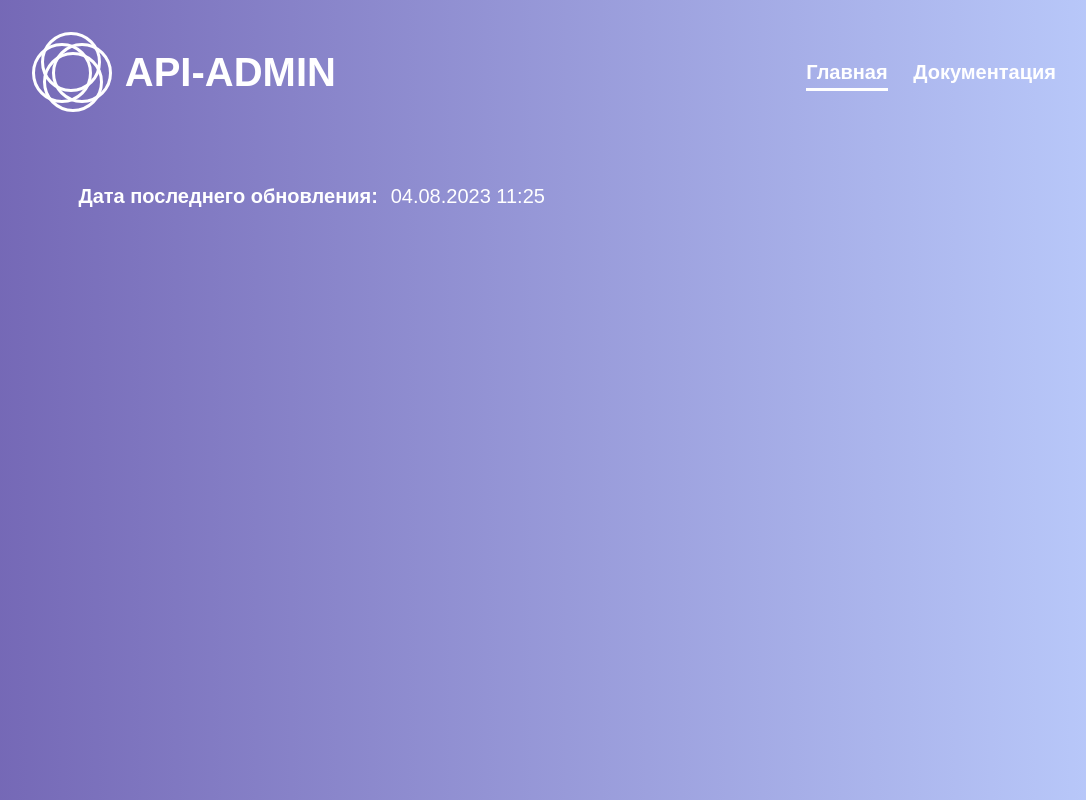
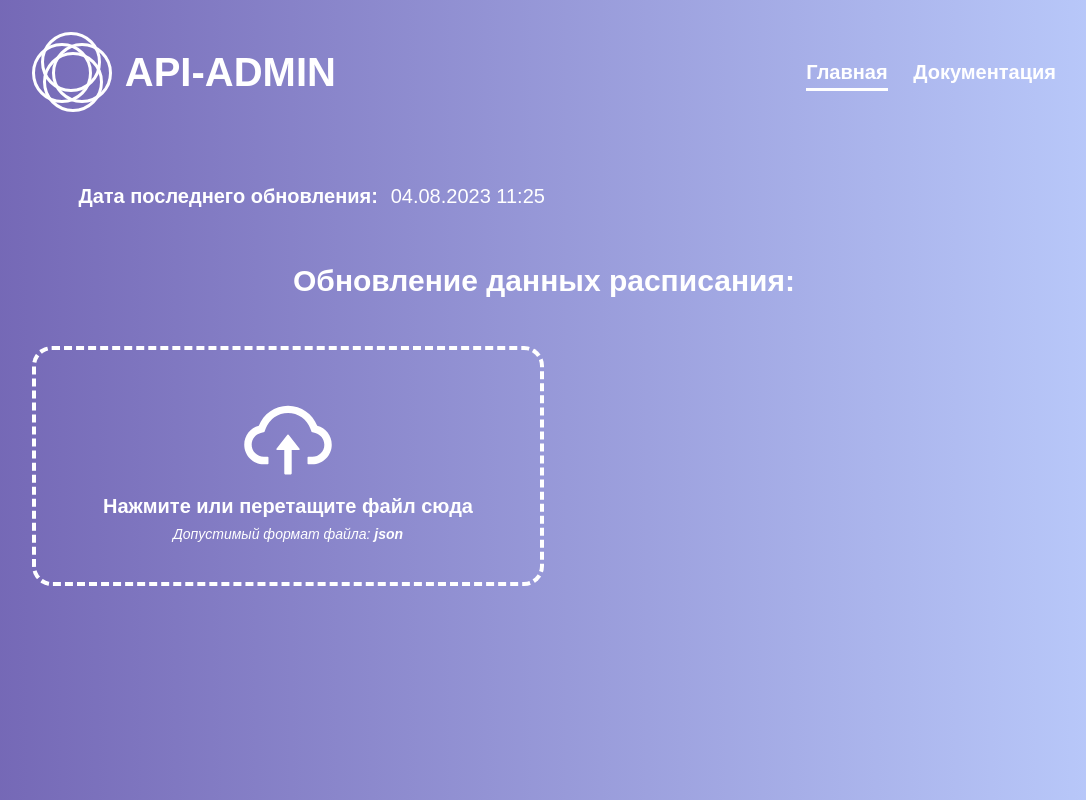
Before and after one commit to RipeCherries/sibsutis-student-api, a React (Create React App) app in the folder admin/: page / in a window 1280 px wide. Shown: the whole page, without its empty margins (96-1182 px from the left). Built offline with nearby package versions, Linux system fonts and the light colour scheme; some icons are missing.

Commit message:
Add render update section

```diff
--- a/admin/src/App.js
+++ b/admin/src/App.js
@@ -3,6 +3,7 @@ import '@fontsource-variable/montserrat';
 import './App.css';
 import Header from "./components/header/Header";
 import LastUpdateSection from "./components/lastUpdateSection/LastUpdateSection";
+import UpdateSection from "./components/updateSection/UpdateSection";
 
 function App() {
   return (
@@ -10,6 +11,7 @@ function App() {
         <div className="container">
             <Header />
             <LastUpdateSection />
+            <UpdateSection />
         </div>
     </div>
   );
```
